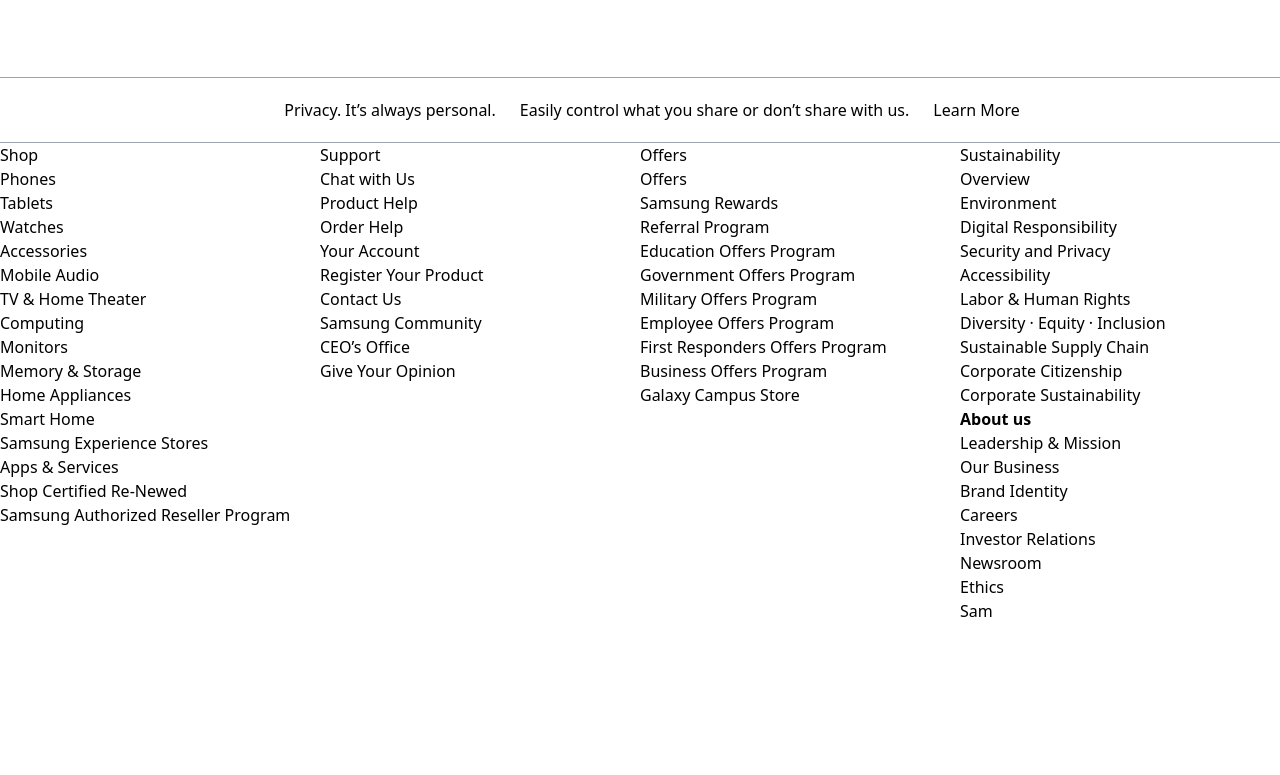
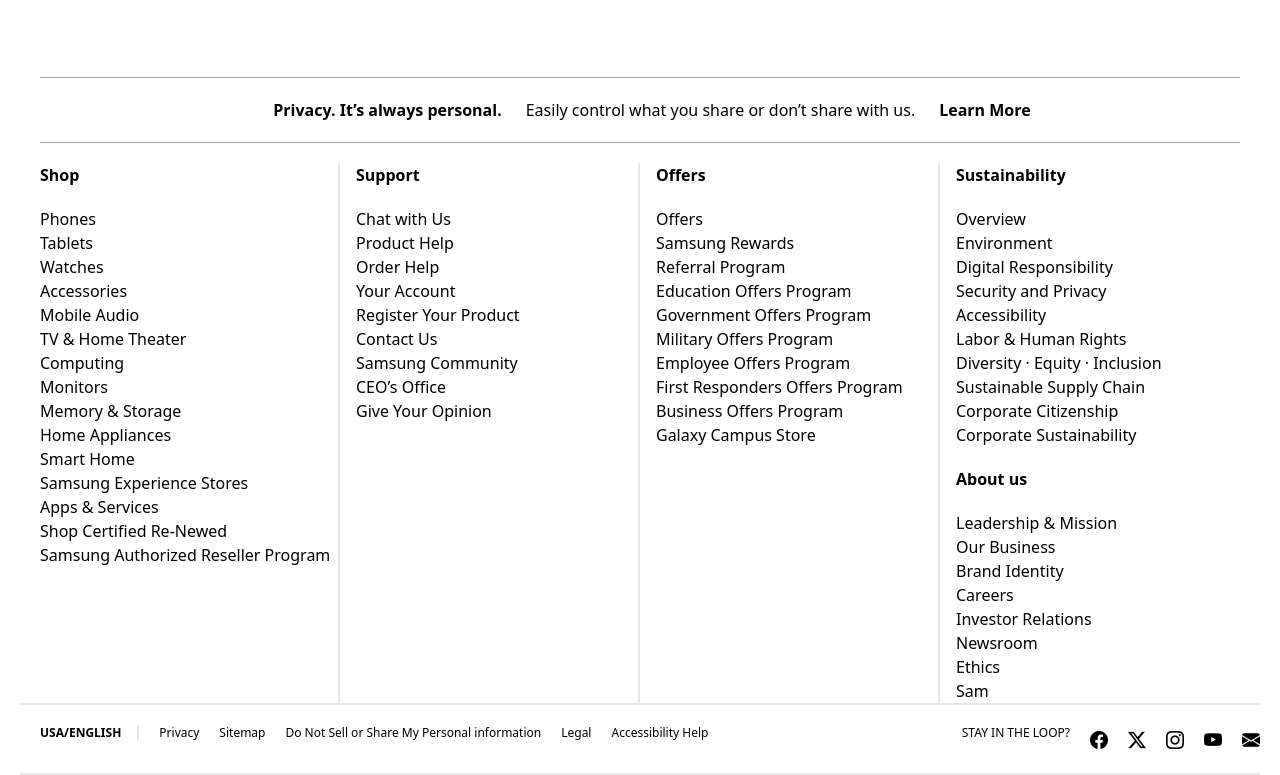
Before and after one commit to rmrady/samsung, a plain HTML site: page index.html in a window 1280 px wide. Shown: the part 6707-7482 px from the top of the page. Before the commit the page ends 7330 px from the top, so only its background shows below. Drawn offline with nearby package versions, Linux system fonts and the light colour scheme.

Commit message:
add footer

```diff
--- a/index.html
+++ b/index.html
@@ -880,16 +880,16 @@
     <!-- footer -->
     <footer>
         <div>
-            <ul class="mt-20 py-5 flex justify-center items-center text-center border-y border-gray-400">
-                <li class="ml-6">Privacy. It’s always personal.</li>
+            <ul class="mt-20 py-5 mx-10 flex justify-center items-center text-center border-y border-gray-400">
+                <li class="ml-6 font-bold">Privacy. It’s always personal.</li>
                 <li class="ml-6">Easily control what you share or don’t share with us.</li>
-                <li class="ml-6">Learn More</li>
+                <li class="ml-6 font-bold">Learn More</li>
             </ul>
         </div>
-        <div class="flex">
-            <div class="w-[25%]">
+        <div class="flex mx-10 pt-5">
+            <div class="w-[25%] border-r-2 border-gray-200">
                 <ul>
-                    <h2>Shop</h2>
+                    <h2 class="font-bold mb-5">Shop</h2>
                     <li>Phones</li>
                     <li>Tablets</li>
                     <li>Watches</li>
@@ -907,9 +907,9 @@
                     <li>Samsung Authorized Reseller Program</li>
                 </ul>
             </div>
-            <div class="w-[25%]">
+            <div class="w-[25%] pl-4 border-r-2 border-gray-200">
                 <ul>
-                    <h2>Support</h2>
+                    <h2 class="font-bold mb-5">Support</h2>
                     <li>Chat with Us</li>
                     <li>Product Help</li>
                     <li> Order Help</li>
@@ -921,9 +921,9 @@
                     <li>Give Your Opinion</li>
                 </ul>
             </div>
-            <div class="w-[25%]">
+            <div class="w-[25%] pl-4 border-r-2 border-gray-200">
                 <ul>
-                    <h2>Offers</h2>
+                    <h2 class="font-bold mb-5">Offers</h2>
                     <li>Offers</li>
                     <li>Samsung Rewards</li>
                     <li>Referral Program</li>
@@ -937,9 +937,9 @@
                     <li></li>
                 </ul>
             </div>
-            <div class="w-[25%]">
+            <div class="w-[25%] pl-4">
                 <ul>
-                    <h2>Sustainability</h2>
+                    <h2 class="font-bold mb-5">Sustainability</h2>
                     <li>Overview</li>
                     <li>Environment</li>
                     <li>Digital Responsibility</li>
@@ -950,7 +950,7 @@
                     <li>Sustainable Supply Chain</li>
                     <li>Corporate Citizenship </li>
                     <li>Corporate Sustainability </li>
-                    <li class="font-bold">About us</li>
+                    <li class="font-bold my-5">About us</li>
                     <li>Leadership & Mission</li>
                     <li>Our Business</li>
                     <li>Brand Identity</li>
@@ -959,6 +959,29 @@
                     <li>Newsroom </li>
                     <li>Ethics</li>
                     <li>Sam</li>
+                </ul>
+            </div>
+        </div>
+
+        <div class="flex justify-between py-5 mx-5 border-y-2 border-gray-200 ">
+            <div>
+                <ul class="flex justify-around text-xs">
+                    <li class="ml-5 font-bold pr-4 border-r-2 border-gray-200">USA/ENGLISH</li>
+                    <li class="ml-5">Privacy</li>
+                    <li class="ml-5">Sitemap</li>
+                    <li class="ml-5"> Do Not Sell or Share My Personal information</li>
+                    <li class="ml-5"> Legal</li>
+                    <li class="ml-5">Accessibility Help</li>
+                </ul>
+            </div>
+            <div>
+                <ul class="flex justify-around">
+                    <li class="text-xs">STAY IN THE LOOP?</li>
+                    <li class="ml-5 text-lg"><i class="bi bi-facebook"></i></li>
+                    <li class="ml-5 text-lg"><i class="bi bi-twitter-x"></i></li>
+                    <li class="ml-5 text-lg"><i class="bi bi-instagram"></i></li>
+                    <li class="ml-5 text-lg"><i class="bi bi-youtube"></i></li>
+                    <li class="ml-5 text-lg"><i class="bi bi-envelope-fill"></i></li>
                 </ul>
             </div>
         </div>
```
